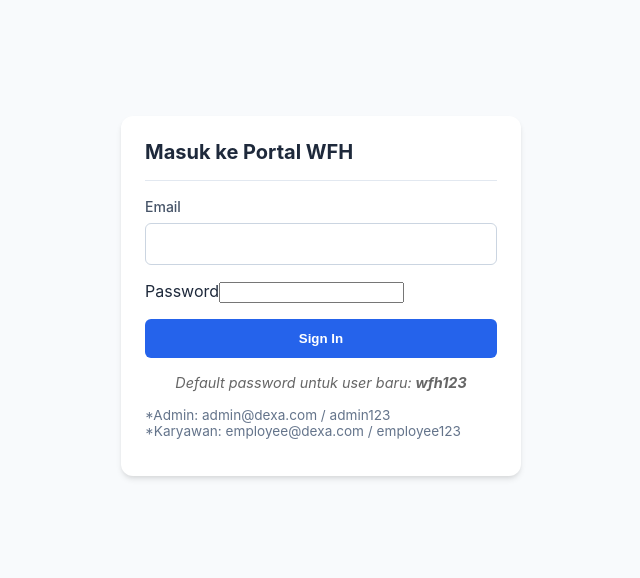
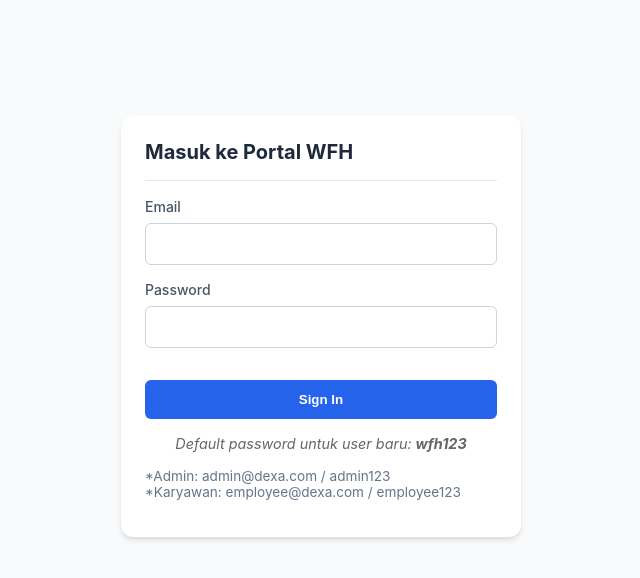
Before and after one commit to byansanur/dexa-wfh-app, a React (Vite) app in the folder apps/frontend/: page /login in a window 1280 px wide. Shown: the top 578 px of the page, without its empty margins (319-959 px from the left). Built offline with nearby package versions, Linux system fonts and the light colour scheme; no server answers.

Commit message:
fix(frontend): UI styling corrections for forms and status badges

```diff
--- a/apps/frontend/src/Login.tsx
+++ b/apps/frontend/src/Login.tsx
@@ -38,7 +38,7 @@ export default function Login() {
             <label>Email</label>
             <input type="email" value={email} onChange={e => setEmail(e.target.value)} required />
           </div>
-          <div className="input-group">
+          <div className="form-group">
             <label>Password</label>
             <input type="password" value={password} onChange={(e) => setPassword(e.target.value)} required />
           </div>
```
